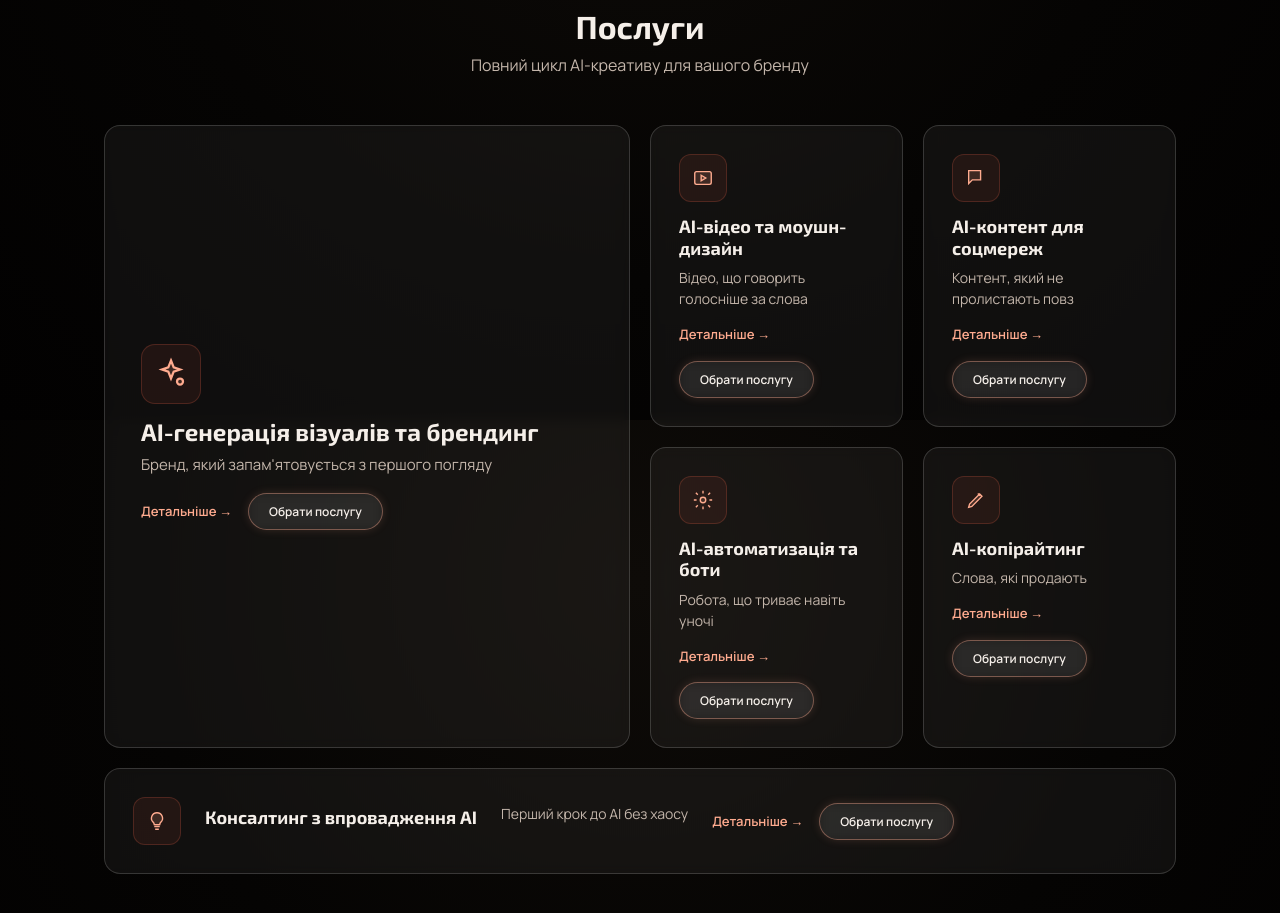
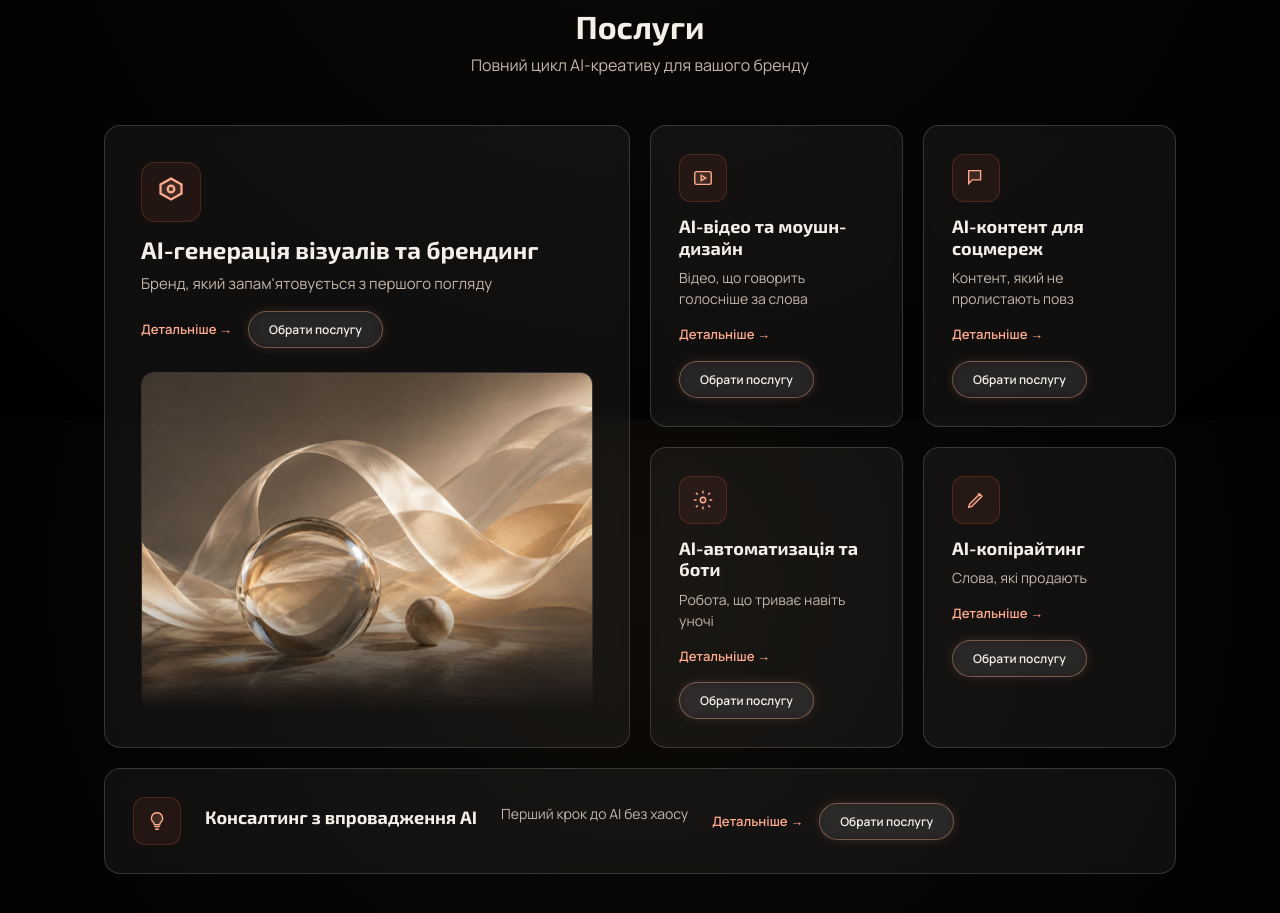
Before and after one commit to olegschnaider99-ai/nova-ai-landing, a website with bundled scripts: page index.html in a window 1280 px wide. Shown: the part 1180-2093 px from the top of the page. Built offline with nearby package versions, Linux system fonts and the light colour scheme.

Commit message:
Fill featured Services card with real portfolio preview, swap sparkle icon
Featured card had a large empty area below the copy; now shows an actual
portfolio piece as proof instead of blank space. Also replaced the
service icon's 4-point sparkle glyph (an AI-cliche shape) with a
badge/seal mark more specific to branding.

```diff
--- a/css/components.css
+++ b/css/components.css
@@ -179,6 +179,31 @@
   border-radius: 14px;
 }
 
+/* Featured card preview — a real portfolio example fills the space
+   below the copy instead of sitting empty; ties the claim to proof. */
+.service-card-preview {
+  flex: 1;
+  min-height: 0;
+  margin-top: 24px;
+  border-radius: 12px;
+  overflow: hidden;
+  border: 1px solid var(--border-glass);
+  mask-image: linear-gradient(to bottom, black 65%, transparent 100%);
+  -webkit-mask-image: linear-gradient(to bottom, black 65%, transparent 100%);
+}
+
+.service-card-preview img {
+  width: 100%;
+  height: 100%;
+  object-fit: cover;
+  display: block;
+  transition: transform 0.5s ease;
+}
+
+.service-card:hover .service-card-preview img {
+  transform: scale(1.05);
+}
+
 .service-card h3, .advantage-item h3 {
   font-size: 18px;
   margin-bottom: 8px;
--- a/css/sections.css
+++ b/css/sections.css
@@ -199,7 +199,7 @@
   grid-row: span 2;
   display: flex;
   flex-direction: column;
-  justify-content: center;
+  justify-content: flex-start;
   padding: 36px;
 }
 
--- a/index.html
+++ b/index.html
@@ -68,13 +68,14 @@
       <div class="services-grid reveal">
 
         <article class="service-card">
-          <span class="service-icon" aria-hidden="true"><svg viewBox="0 0 24 24" fill="currentColor" fill-opacity="0.12" stroke="currentColor" stroke-width="1.5"><path d="M12 3l1.8 4.6L18 9l-4.2 1.4L12 15l-1.8-4.6L6 9l4.2-1.4L12 3z"/><circle cx="18" cy="17" r="2"/></svg></span>
+          <span class="service-icon" aria-hidden="true"><svg viewBox="0 0 24 24" fill="currentColor" fill-opacity="0.12" stroke="currentColor" stroke-width="1.5"><path d="M12 3l7 4v6l-7 4-7-4V7l7-4z"/><circle cx="12" cy="10" r="2.2"/></svg></span>
           <h3 data-i18n="services.items.visuals.title">AI-генерація візуалів та брендинг</h3>
           <p data-i18n="services.items.visuals.subtitle">Бренд, який запам'ятовується з першого погляду</p>
           <div class="service-card-actions">
             <a href="ai-visuals.html" class="service-detail-link" data-i18n="serviceDetail.learnMoreLink">Детальніше →</a>
             <button class="btn-chip" data-service-chip="visuals" type="button" data-i18n="services.cta">Обрати послугу</button>
           </div>
+          <div class="service-card-preview" aria-hidden="true"><img src="images/portfolio/portfolio-1.jpg" alt="" loading="lazy"></div>
         </article>
 
         <article class="service-card">
```
